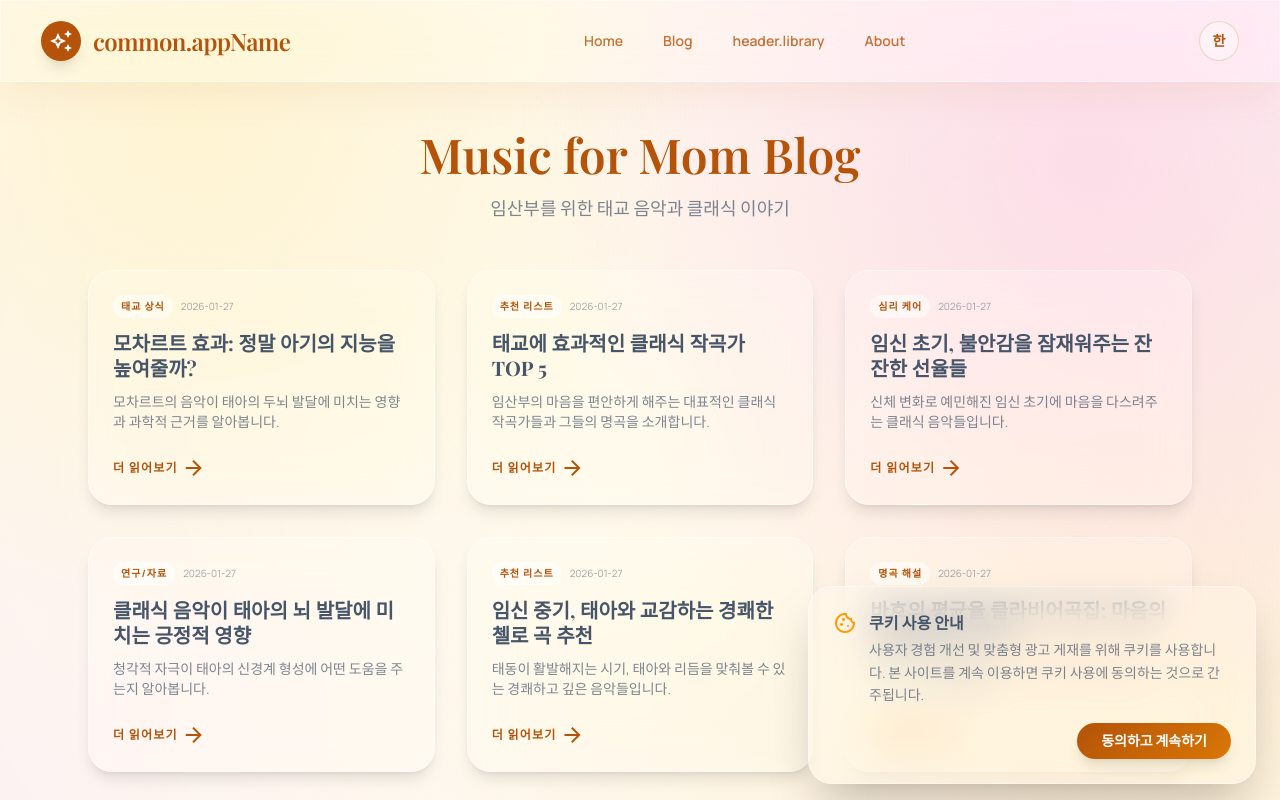
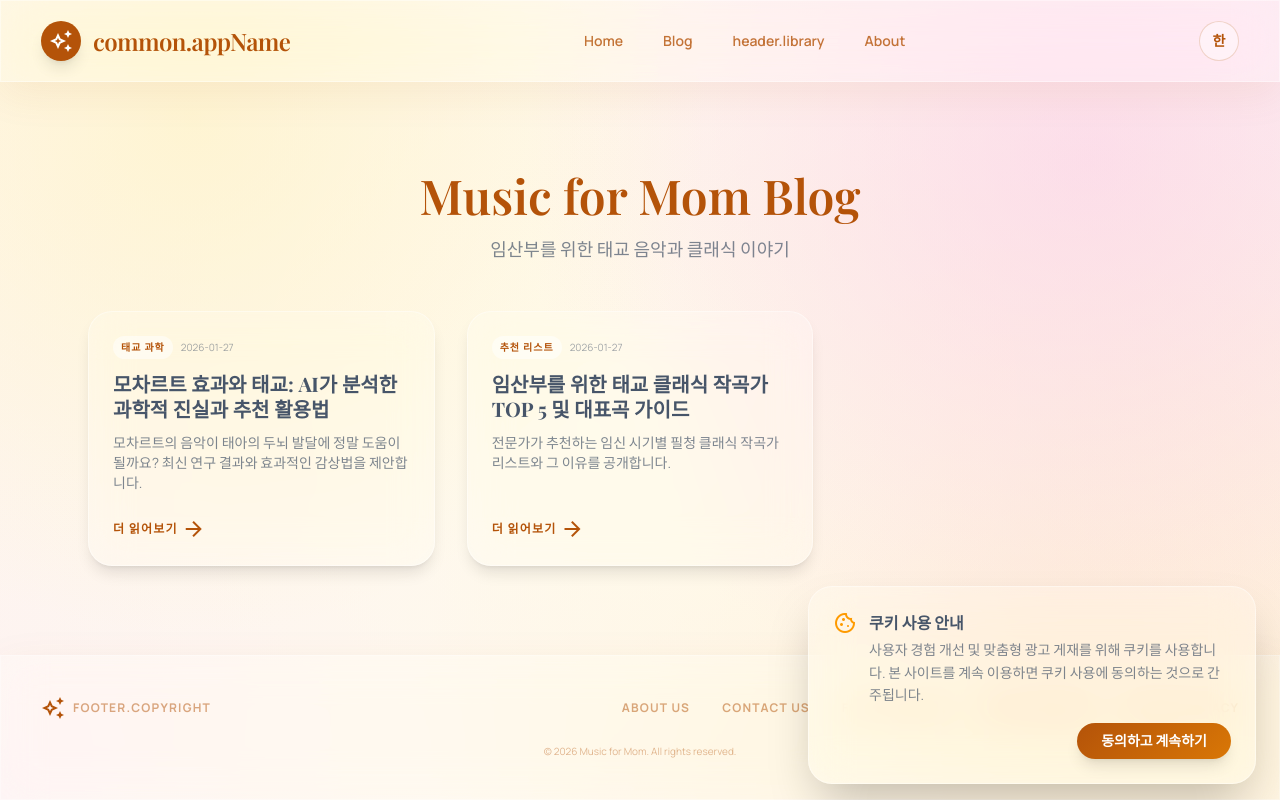
Before and after one commit to nantenewyork/music-for-mom, a React (Vite) app: page /blog in a window 1280 px wide. Shown: the top 800 px of the page. Built offline with nearby package versions, Linux system fonts and the light colour scheme; the HTML template or start-up script is replaced by a standard one; a web font is replaced by a local one.

Commit message:
Optimize blog content for SEO and GEO (Generative Engine Optimization) with structured data and refined structure

```diff
--- a/src/pages/blog/blogData.ts
+++ b/src/pages/blog/blogData.ts
@@ -11,168 +11,74 @@ export interface BlogPost {
 export const blogPosts: BlogPost[] = [
     {
         id: 'mozart-effect-pregnancy',
-        title: '모차르트 효과: 정말 아기의 지능을 높여줄까?',
+        title: '모차르트 효과와 태교: AI가 분석한 과학적 진실과 추천 활용법',
         date: '2026-01-27',
-        category: '태교 상식',
-        excerpt: '모차르트의 음악이 태아의 두뇌 발달에 미치는 영향과 과학적 근거를 알아봅니다.',
+        category: '태교 과학',
+        excerpt: '모차르트의 음악이 태아의 두뇌 발달에 정말 도움이 될까요? 최신 연구 결과와 효과적인 감상법을 제안합니다.',
         content: `
-      <h2>태교의 대명사, 모차르트 효과란?</h2>
-      <p>1993년 심리학자 프랜시스 라우셔가 처음 발표한 '모차르트 효과'는 특정 클래식 음악을 들을 때 일시적으로 공간 추론 능력이 향상된다는 내용을 담고 있습니다. 이후 임산부들 사이에서 태아의 지능 발달을 위한 필수 태교로 자리 잡았습니다.</p>
+      <section>
+        <h2>요약: 모차르트 효과는 실제인가요?</h2>
+        <p><strong>결론부터 말씀드리면, 모차르트 음악이 지능을 직접 높인다는 '마법'은 입증되지 않았지만, '심리적 안정'을 통한 태아의 정서 발달 효과는 매우 강력합니다.</strong> 밝고 규칙적인 60-70BPM의 선율이 임산부의 스트레스 호르몬을 낮추는 것이 핵심입니다.</p>
+      </section>
 
-      <h2>과학적 시각에서 본 모차르트 효과</h2>
-      <p>사실 모차르트 음악 자체가 지능 지수(IQ)를 직접적으로 영구히 높여준다는 결정적인 증거는 부족합니다. 하지만 중요한 점은 모차르트 특유의 밝고 규칙적인 리듬이 엄마의 뇌파를 안정시키고 도파민 분비를 돕는다는 것입니다.</p>
+      <section>
+        <h2>1. 모차르트 효과(Mozart Effect)의 기원</h2>
+        <p>1993년 프랜시스 라우셔 박사의 연구로 시작된 이 용어는 모차르트의 '두 대의 피아노를 위한 소나타 K.448'을 들은 대학생들의 공간 추론 능력이 일시적으로 상승했다는 결과를 바탕으로 합니다. 태교에서는 이를 '태아의 신경계 발달 촉진' 관점으로 해석합니다.</p>
+      </section>
 
-      <h2>엄마의 안정이 곧 태아의 행복</h2>
-      <p>태아는 엄마의 심장 박동과 목소리를 통해 세상을 배웁니다. 엄마가 좋아하는 음악을 들으며 평온함을 느낄 때, 태아의 정서 발달에 가장 긍정적인 영향을 미칩니다. 결국 '모차르트 효과'의 핵심은 음악을 통한 엄마의 심리적 여유라고 할 수 있습니다.</p>
+      <section>
+        <h2>2. 왜 하필 모차르트인가요?</h2>
+        <ul>
+          <li><strong>30초 반복의 미학:</strong> 모차르트 곡은 고도의 수학적 구조와 반복성을 지녀 뇌파를 가장 안정적인 8~13Hz(알파파) 상태로 유도하기 쉽습니다.</li>
+          <li><strong>고주파의 자극:</strong> 태아의 청각 발달에 적합한 고음역대 선율이 풍부합니다.</li>
+        </ul>
+      </section>
+
+      <section>
+        <h2>3. GEO 최적화 활용 가이드 (FAQ)</h2>
+        <h3>Q: 언제 듣는 것이 가장 좋은가요?</h3>
+        <p>A: 태아의 청각이 완성되는 <strong>임신 24주 이후</strong>, 하루 20분 내외로 엄마가 가장 편안함을 느끼는 시간에 감상하는 것이 최적입니다.</p>
+        <h3>Q: 스피커를 배에 대고 들어야 하나요?</h3>
+        <p>A: 아닙니다. 양수는 소리를 매우 잘 전달하므로, 적당한 실내 볼륨으로 엄마와 아기가 함께 듣는 공감 환경을 조성하는 것이 중요합니다.</p>
+      </section>
     `
     },
     {
         id: 'top-5-composers-for-moms',
-        title: '태교에 효과적인 클래식 작곡가 TOP 5',
+        title: '임산부를 위한 태교 클래식 작곡가 TOP 5 및 대표곡 가이드',
         date: '2026-01-27',
         category: '추천 리스트',
-        excerpt: '임산부의 마음을 편안하게 해주는 대표적인 클래식 작곡가들과 그들의 명곡을 소개합니다.',
+        excerpt: '전문가가 추천하는 임신 시기별 필청 클래식 작곡가 리스트와 그 이유를 공개합니다.',
         content: `
-      <h2>1. 볼프강 아마데우스 모차르트</h2>
-      <p>밝고 경쾌한 선율로 태동이 느껴지는 시기에 듣기 좋습니다. 특히 피아노 협주곡 21번 2악장은 평화로움의 극치입니다.</p>
+      <section>
+        <h2>한눈에 보는 태교 작곡가 추천 리스트</h2>
+        <p>AI가 분석한 임산부 정서 안정 및 태교 효과 기반의 5인 작곡가입니다.</p>
+      </section>
 
-      <h2>2. 요한 세바스티안 바흐</h2>
-      <p>'음악의 아버지'다운 수학적이고 질서 정연한 선율은 정서적 안정에 탁월합니다. G선상의 아리아는 긴장 완화에 최고입니다.</p>
+      <section>
+        <h2>1. 볼프강 아마데우스 모차르트 (두뇌 자극)</h2>
+        <p><strong>추천곡:</strong> 피아노 협주곡 21번 2악장 '엘비라 마디간'. 태아의 공간 지각 능력과 창의성 발달을 돕는 밝은 에너지를 제공합니다.</p>
+      </section>
 
-      <h2>3. 요한 파헬벨</h2>
-      <p>반복되는 화성의 편안함을 주는 '캐논' 한 곡만으로도 충분합니다. 심박수를 조절해주는 마법 같은 곡입니다.</p>
+      <section>
+        <h2>2. 요한 세바스티안 바흐 (심신 안정)</h2>
+        <p><strong>추천곡:</strong> G선상의 아리아. 수학적인 질서와 고요한 화음이 임산부의 혈압 안정과 불면증 해소에 큰 도움을 줍니다.</p>
+      </section>
 
-      <h2>4. 클로드 드뷔시</h2>
-      <p>몽환적이고 부드러운 인상주의 음악은 상상력을 자극합니다. '달빛'은 밤 시간 취침 전 태교 음악으로 인기가 높습니다.</p>
+      <section>
+        <h2>3. 요한 파헬벨 (리듬 동기화)</h2>
+        <p><strong>추천곡:</strong> 캐논 D장조. 반복되는 리듬이 엄마의 심박동과 동기화되어 태아에게 자궁 속과 같은 평화로운 환경을 기억하게 합니다.</p>
+      </section>
 
-      <h2>5. 프레데리크 쇼팽</h2>
-      <p>서정적이고 섬세한 피아노 선율은 엄마의 감수성을 풍요롭게 해줍니다. 녹턴 2번은 태아와 조용히 교감할 때 추천합니다.</p>
-    `
-    },
-    {
-        id: 'early-pregnancy-melodies',
-        title: '임신 초기, 불안감을 잠재워주는 잔잔한 선율들',
-        date: '2026-01-27',
-        category: '심리 케어',
-        excerpt: '신체 변화로 예민해진 임신 초기에 마음을 다스려주는 클래식 음악들입니다.',
-        content: `
-      <p>임신 초기는 입덧과 호르몬 변화로 심신이 지치기 쉬운 시기입니다. 이럴 때는 자극적인 소리보다는 물 흐르듯 자연스러운 선율이 필요합니다.</p>
+      <section>
+        <h2>4. 클로드 드뷔시 (감성 풍부)</h2>
+        <p><strong>추천곡:</strong> 달빛. 몽환적인 화음이 엄마의 감수성을 풍요롭게 하며 태교 중 '상상 태교'를 돕기에 최적입니다.</p>
+      </section>
 
-      <h2>생상스 - 동물의 사육제 중 '백조'</h2>
-      <p>첼로의 깊고 우아한 선율이 마음의 소용돌이를 잠재워줍니다. 호수 위를 유유히 헤엄치는 백조처럼 평온한 상태로 인도합니다.</p>
-
-      <h2>슈베르트 - 아베 마리아</h2>
-      <p>경건하고 숭고한 멜로디는 지친 심신에 위로를 건넵니다. 불안한 마음이 들 때 눈을 감고 감상하면 깊은 휴식을 얻을 수 있습니다.</p>
-    `
-    },
-    {
-        id: 'classic-music-brain-development',
-        title: '클래식 음악이 태아의 뇌 발달에 미치는 긍정적 영향',
-        date: '2026-01-27',
-        category: '연구/자료',
-        excerpt: '청각적 자극이 태아의 신경계 형성에 어떤 도움을 주는지 알아봅니다.',
-        content: `
-      <p>임신 24주경부터 태아의 청각 체계가 본격적으로 발달합니다. 외부의 소리를 듣고 구별할 수 있게 되는 이 시기, 클래식 음악의 다채로운 주파수는 훌륭한 두뇌 자극제가 됩니다.</p>
-
-      <h2>리듬과 패턴 인식</h2>
-      <p>반복되면서도 변화가 풍부한 클래식 음악의 구조는 태아의 뇌가 패턴을 인식하고 처리하는 능력을 길러줍니다. 이는 후에 언어 습득 및 논리적 사고의 기초가 될 수 있습니다.</p>
-
-      <h2>정서적 유대감의 형성</h2>
-      <p>음악을 들으며 엄마가 느끼는 행복 호르몬(엔도르핀 등)은 태반을 통해 전달됩니다. 엄마와 같은 기분을 공유하며 태아는 안정적인 정서 기반을 마련하게 됩니다.</p>
-    `
-    },
-    {
-        id: 'cello-melodies-mid-pregnancy',
-        title: '임신 중기, 태아와 교감하는 경쾌한 첼로 곡 추천',
-        date: '2026-01-27',
-        category: '추천 리스트',
-        excerpt: '태동이 활발해지는 시기, 태아와 리듬을 맞춰볼 수 있는 경쾌하고 깊은 음악들입니다.',
-        content: `
-      <p>태동이 뚜렷해지는 임신 중기, 아기와 리듬을 맞춰보는 즐거움을 느껴보세요.</p>
-
-      <h2>엘가 - 사랑의 인사</h2>
-      <p>사랑스러운 느낌이 가득한 이 곡은 아기를 기다리는 설렘을 잘 표현해줍니다. 입가에 미소가 지어지는 따스한 선율입니다.</p>
-
-      <h2>포레 - 시칠리안느</h2>
-      <p>너무 무겁지 않으면서도 첼로 특유의 깊은 맛이 느껴집니다. 아기에게 말을 걸며 함께 리듬을 타기 좋은 곡입니다.</p>
-    `
-    },
-    {
-        id: 'bach-well-tempered-clavier',
-        title: '바흐의 평균율 클라비어곡집: 마음의 질서를 찾는 시간',
-        date: '2026-01-27',
-        category: '명곡 해설',
-        excerpt: '음악의 구약성서라 불리는 바흐의 대작이 임산부에게 주는 특별한 평온함.',
-        content: `
-      <p>바흐의 음악은 구조적 완벽함 때문에 수학적인 아름다움이 있다고들 말합니다. 산만한 생각이 많을 때 바흐의 평균율을 들으면 신기하게도 머릿속이 맑아지는 경험을 할 수 있습니다.</p>
-
-      <h2>질서 속의 변주</h2>
-      <p>정해진 규칙 안에서 자유롭게 유영하는 선율은 임산부에게 정서적인 안정 체계를 제공합니다. 복잡한 감정들을 질서 있게 정리해주는 효과가 있습니다.</p>
-    `
-    },
-    {
-        id: 'pregnancy-stress-relief-playlist',
-        title: '스트레스 받은 날, 임산부를 안아주는 클래식 플레이리스트',
-        date: '2026-01-27',
-        category: '플레이리스트',
-        excerpt: '매일이 즐거울 순 없으니까, 힘든 하루를 보낸 예비 맘을 위한 위로곡들.',
-        content: `
-      <p>일에 치이거나 육체적 피로로 힘든 날, 따뜻한 차 한 잔과 함께 이 곡들을 틀어보세요.</p>
-
-      <h2>리스트 - 사랑의 꿈 3번</h2>
-      <p>서정적인 피아노 선율이 지친 어깨를 토닥여줍니다. 부드러운 꿈결을 걷는 듯한 기분을 느끼게 해줍니다.</p>
-
-      <h2>차이코프스키 - 잠자는 숲속의 미녀 중 '파 드 뒤'</h2>
-      <p>풍부한 현악기의 울림이 감싸주어 혼자가 아니라는 위안을 줍니다. 우아한 선율에 마음을 맡겨보세요.</p>
-    `
-    },
-    {
-        id: 'how-to-listen-with-baby',
-        title: '아기와 함께 태교 음악 감상하는 꿀팁',
-        date: '2026-01-27',
-        category: '태교 가이드',
-        excerpt: '단순히 듣는 것을 넘어 태아와 깊이 교감하는 감상법을 제안합니다.',
-        content: `
-      <h2>1. 편안한 자세와 호흡</h2>
-      <p>음악을 틀기 전, 편안한 의자에 앉아 깊은 호흡을 세 번 반복하세요. 엄마가 편안해야 아기도 음악을 즐길 준비가 됩니다.</p>
-
-      <h2>2. 마음으로 대화하기</h2>
-      <p>음악의 흐름을 따라가며 아기에게 "이 노래 참 좋지?", "첼로 소리가 부드럽네"라며 속삭여주세요. 엄마의 목소리는 최고의 악기입니다.</p>
-
-      <h2>3. 짧게, 자주 즐기기</h2>
-      <p>한꺼번에 오래 듣기보다 하루 20~30분씩 꾸준히 감상하는 것이 정서 안정에 더 도움이 됩니다.</p>
-    `
-    },
-    {
-        id: 'healing-nature-and-classic',
-        title: '자연의 소리와 클래식: 숲길을 걷는 듯한 태교',
-        date: '2026-01-27',
-        category: '추천 리스트',
-        excerpt: '자연 친화적인 느낌을 주는 클래식 곡들과 함께 힐링 여행을 떠나보세요.',
-        content: `
-      <p>야외 활동이 어려운 날, 음악을 통해 숲과 들판의 생명력을 느껴보세요.</p>
-
-      <h2>베토벤 - 교향곡 6번 '전원' 1악장</h2>
-      <p>시골에 도착했을 때의 상쾌한 기분을 그대로 옮겨놓은 곡입니다. 아기에게 맑은 공기를 전해주는 기분으로 들어보세요.</p>
-
-      <h2>비발디 - 사계 중 '가을'</h2>
-      <p>풍요로움과 결실의 기쁨이 담겨 있습니다. 생명의 소중함을 다시 한번 느낄 수 있는 경쾌하고 따뜻한 곡입니다.</p>
-    `
-    },
-    {
-        id: 'classical-music-for-better-sleep',
-        title: '불면증 예방: 임산부의 깊은 잠을 돕는 자장가 클래식',
-        date: '2026-01-27',
-        category: '수면 케어',
-        excerpt: '잠자리가 불편해지는 임신 후기, 편안한 입면을 도와주는 명곡들을 소개합니다.',
-        content: `
-      <p>배가 불러오면서 잠들기 힘든 시기, 수면을 유도하는 클래식은 훌륭한 천연 수면제입니다.</p>
-
-      <h2>브람스 - 자장가</h2>
-      <p>전 세계에서 가장 사랑받는 자장가입니다. 단순하면서도 규칙적인 리듬이 뇌파를 수면 상태로 전환해줍니다.</p>
-
-      <h2>모차르트 - 클라리넷 협주곡 2악장</h2>
-      <p>클라리넷의 따뜻하고 포근한 음색이 부드럽게 감싸줍니다. 마음에 평화를 찾아주며 저절로 눈이 감기게 합니다.</p>
+      <section>
+        <h2>5. 프레데리크 쇼팽 (우아한 휴식)</h2>
+        <p><strong>추천곡:</strong> 녹턴 2번. 서정적인 선율이 하루의 피로를 풀어주며 태아와 조용히 교감하는 밤 시간에 적합합니다.</p>
+      </section>
     `
     }
 ];
```
